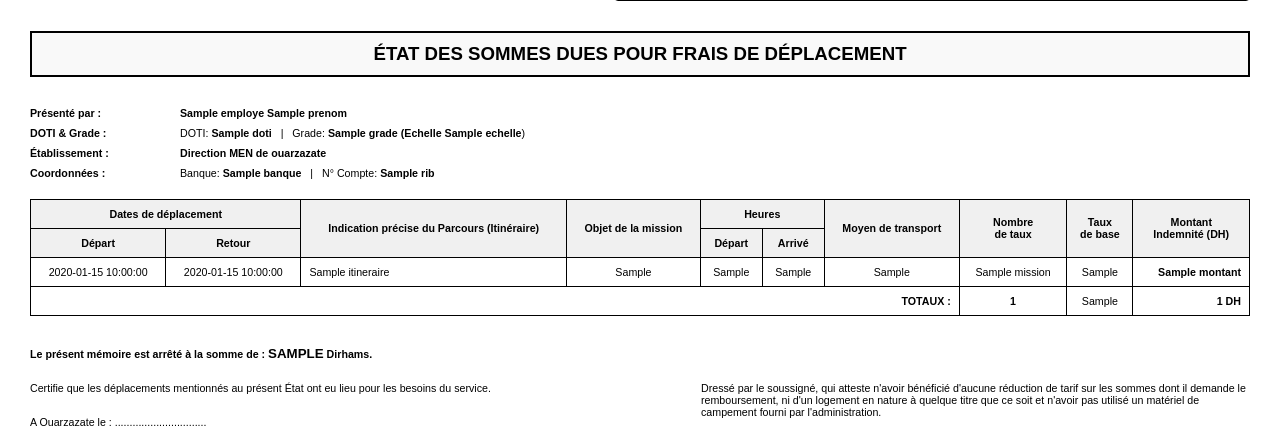
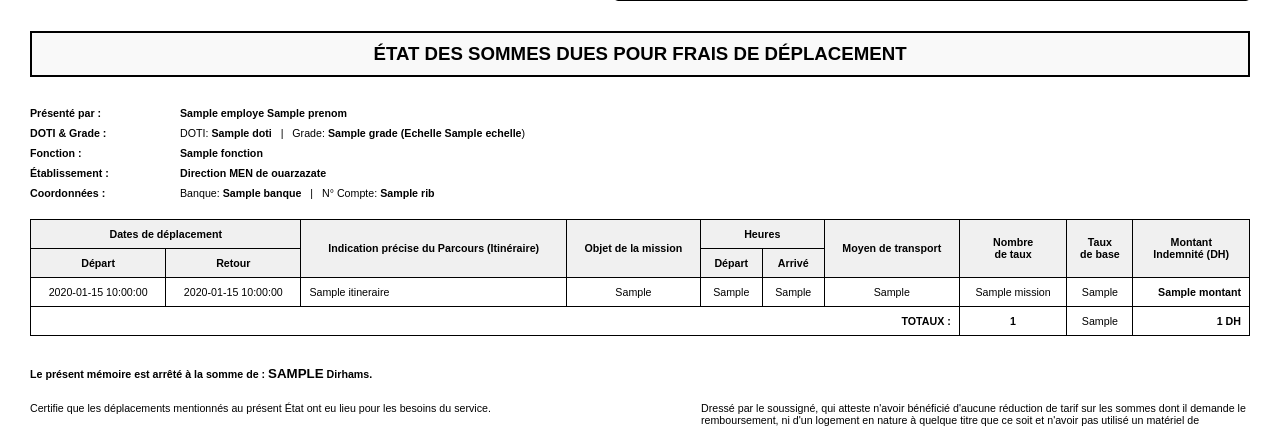
Before and after one commit to elqablizakaria8-a11y/Gestion_OM, a Python web app: template templates/etat_frais.html in a window 1280 px wide. Shown: the part 258-685 px from the top of the page. Run offline with Jinja, Linux system fonts and the light colour scheme; the template is opened without the code that fills it: most values are stand-ins (such as "Sample title", 1, 10 or a date in 2020).

Commit message:
Add employee function to etat_frais.html
Added employee function display in etat_frais.html.

```diff
--- a/templates/etat_frais.html
+++ b/templates/etat_frais.html
@@ -110,6 +110,9 @@
         <div class="info-label">DOTI & Grade :</div>
         <div class="info-value">DOTI: <strong>{{ employe.doti }}</strong> &nbsp;&nbsp;|&nbsp;&nbsp; Grade: <strong>{{ employe.grade }} (Echelle {{ employe.echelle }}</strong>)</div>
 
+        <div class="info-label"> Fonction :</div>
+        <div class="info-value bold"><strong>{{ employe.fonction }}</strong></div>
+
         <div class="info-label"> Établissement :</div>
         <div class="info-value bold">Direction MEN de ouarzazate </div>
 
```
